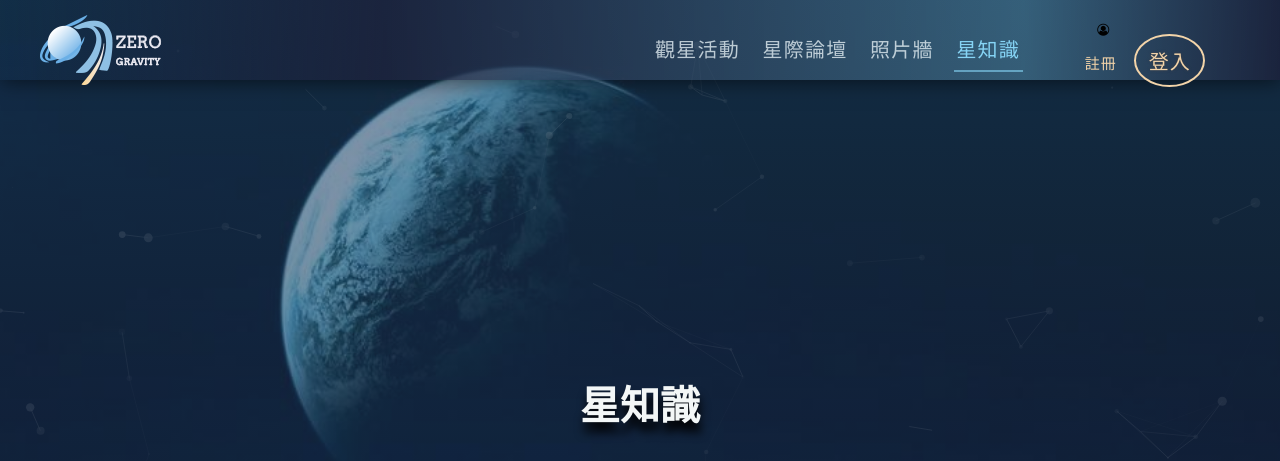
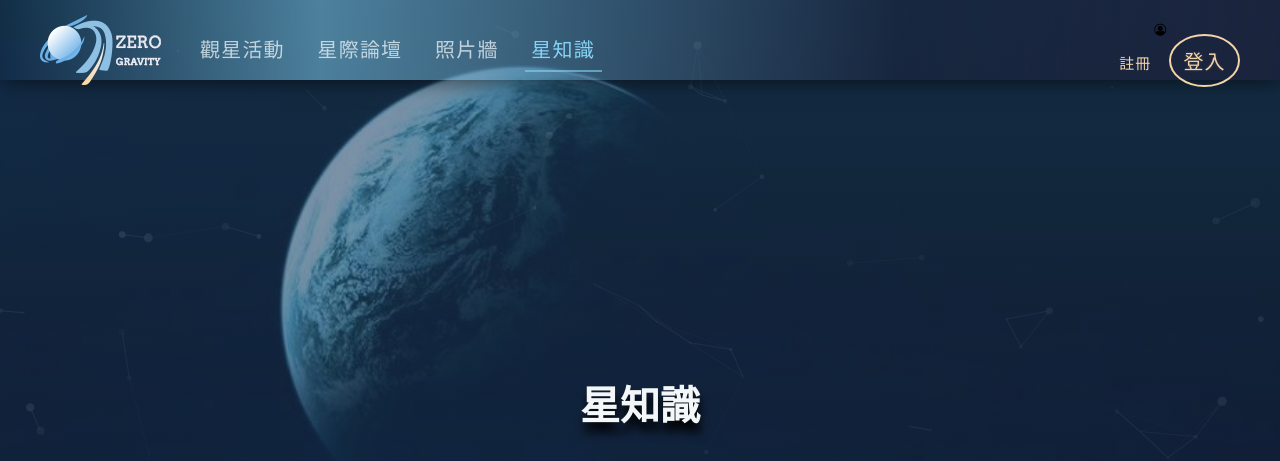
Before and after one commit to allie0213/G4-FINAL, a PHP site: page /article.html in a window 1280 px wide. Shown: the top 461 px of the page. Run offline with PHP 8.4, Linux system fonts and the light colour scheme; some libraries are stand-ins or nearby versions.

Commit message:
nav update 3/5 13:30

```diff
--- a/scss/layout/_md.scss
+++ b/scss/layout/_md.scss
@@ -16,13 +16,13 @@
             position: relative;
         }
         &.menu {
-            width: 65%;
-            text-align: right;
+            width: 67%;
+            text-align: left;
             a {
                 display: block;
                 color: rgba(226,238,243,.8);
                 font-size: $fz-nav;
-                padding: 14px 10px;
+                padding: 14px 15px;
                 letter-spacing: 1.2px;
                 // font-weight: 800;
                 &:hover {
@@ -63,9 +63,9 @@
             }
         }
         &.signArea {
-            width: 20%;
-            text-align: center;
-            padding-right: 40px;
+            width: 18%;
+            text-align: right;
+            padding-right: 50px;
             position: relative;
             a {
                 display: block;
@@ -85,9 +85,9 @@
              .subMenu{
                 position:absolute;
                 top: 80px;
-                left: 0px;
+                right: 0px;
                 background:rgba(29, 34, 60, 0.5);
-                 box-shadow: 1px 1px 5px #000;
+                box-shadow: 1px 1px 5px #000;
                 width:200px;
                 text-align:center;
                 opacity: 1;
@@ -139,6 +139,7 @@
                 border-radius: 50%;
                 font-size: 20px;
                 width: 100%;
+                text-align: center;
             &:hover {
                 background-color: #f3d4a9;
                 border: 1px solid rgba(218, 175, 115, 0.6);
@@ -147,3 +148,7 @@
         }
     }
 }
+
+@include respones(lg) {
+
+}
--- a/scss/layout/_nav.scss
+++ b/scss/layout/_nav.scss
@@ -4,7 +4,7 @@
 #nav {
     height: 80px;
     width: 100%;
-    background: linear-gradient(to right, rgba(12, 52, 88,0.1) 0%,  rgba(29, 34, 60,.8)30%,rgba(134, 212, 245, .3) 80%, rgba(29, 34, 60,.8) 100%);
+    background: linear-gradient(to right, rgba(12, 52, 88,0.1) 0%,  rgba(134, 212, 245, .5) 25%,rgba(29, 34, 60,.5)70%, rgba(29, 34, 60,.8) 100%);
 	box-shadow: 1px 1px 20px rgba(0,0,0,.6);
     position: fixed;
     top: 0;
```
Also changed, not shown: css/main.css.
